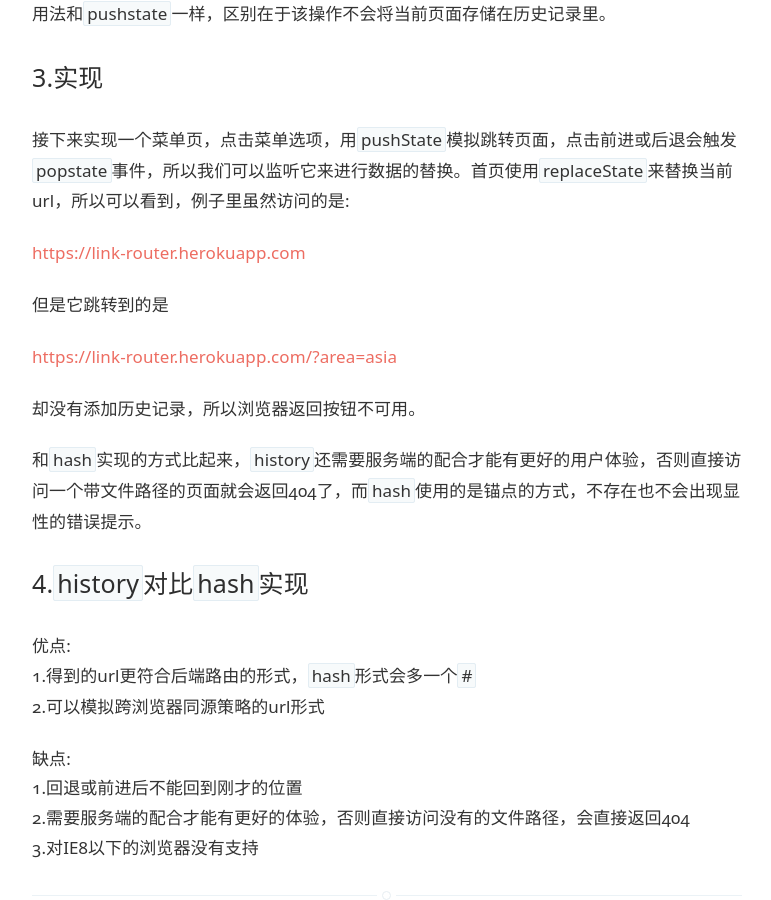
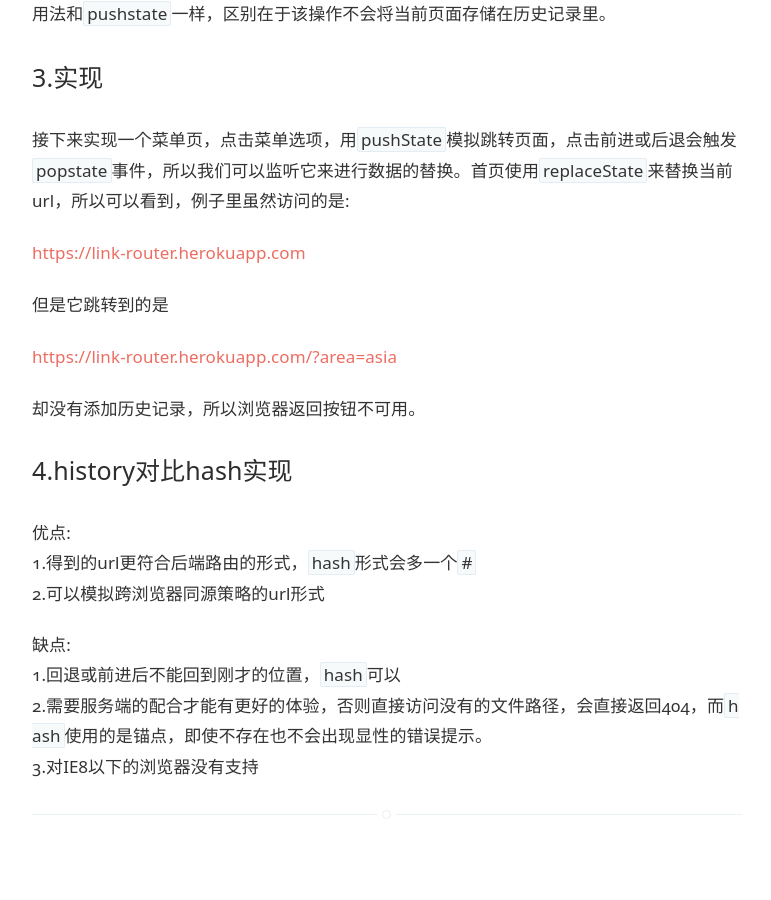
Before and after one commit to bulgerxie/bulgerxie.github.io, a Jekyll site: the page built from _posts/2017-10-11-link-router.markdown, in a window 1280 px wide and 900 px high, scrolled down 1425 px. Shown: the whole window, without its empty margins (253-1024 px from the left). Built offline with Jekyll 4.4.1, drawn with Linux system fonts in a browser that asks for light colours; after the commit the page ends 2244 px from its top, so only the background shows below that.

Commit message:
Fixd style

```diff
--- a/_posts/2017-10-11-link-router.markdown
+++ b/_posts/2017-10-11-link-router.markdown
@@ -57,15 +57,14 @@ history.replaceState(state2, "new page2", "new2.html");
 
 却没有添加历史记录，所以浏览器返回按钮不可用。
 
-和`hash`实现的方式比起来，`history`还需要服务端的配合才能有更好的用户体验，否则直接访问一个带文件路径的页面就会返回404了，而`hash`使用的是锚点的方式，不存在也不会出现显性的错误提示。
 
-#### 4.`history`对比`hash`实现
+#### 4.history对比hash实现
 
 优点:
 1.得到的url更符合后端路由的形式，`hash`形式会多一个`#`
 2.可以模拟跨浏览器同源策略的url形式
 
 缺点:
-1.回退或前进后不能回到刚才的位置
-2.需要服务端的配合才能有更好的体验，否则直接访问没有的文件路径，会直接返回404
+1.回退或前进后不能回到刚才的位置，`hash`可以
+2.需要服务端的配合才能有更好的体验，否则直接访问没有的文件路径，会直接返回404，而`hash`使用的是锚点，即使不存在也不会出现显性的错误提示。
 3.对IE8以下的浏览器没有支持
```
